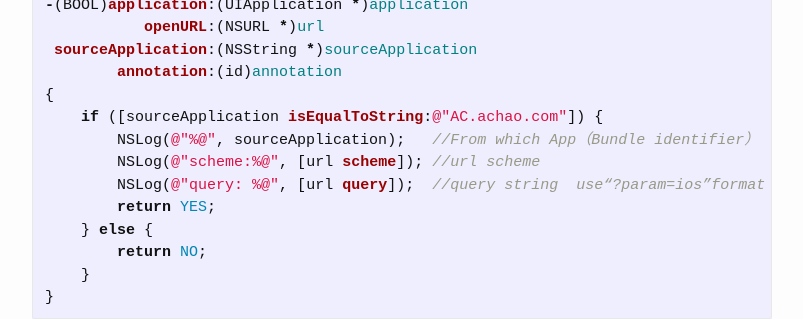
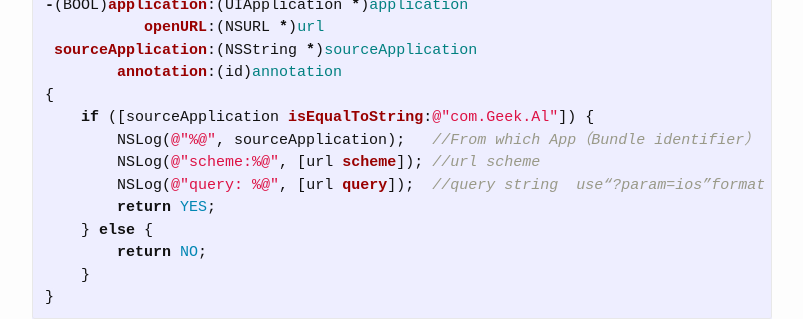
Before and after one commit to GeekRRK/GeekRRK.github.io, a Jekyll site: the page built from _posts/2015-12-21-URL Scheme.md, in a window 1280 px wide. Shown: the part 1088-1407 px from the top of the page, without its empty margins (238-1041 px from the left). Built offline with Jekyll 4.4.1, drawn with Linux system fonts in a browser that asks for light colours; Markdown is read by kramdown in place of the engine named in the settings.

Commit message:
Update 2015-12-21-URL Scheme.md

```diff
--- a/_posts/2015-12-21-URL Scheme.md
+++ b/_posts/2015-12-21-URL Scheme.md
@@ -39,7 +39,7 @@ openURL:[NSURL URLWithString:@"telprompt://10086"]];
  sourceApplication:(NSString *)sourceApplication
         annotation:(id)annotation
 {
-    if ([sourceApplication isEqualToString:@"AC.achao.com"]) {
+    if ([sourceApplication isEqualToString:@"com.Geek.Al"]) {
         NSLog(@"%@", sourceApplication);   //From which App（Bundle identifier）
         NSLog(@"scheme:%@", [url scheme]); //url scheme
         NSLog(@"query: %@", [url query]);  //query string  use“?param=ios”format
```
